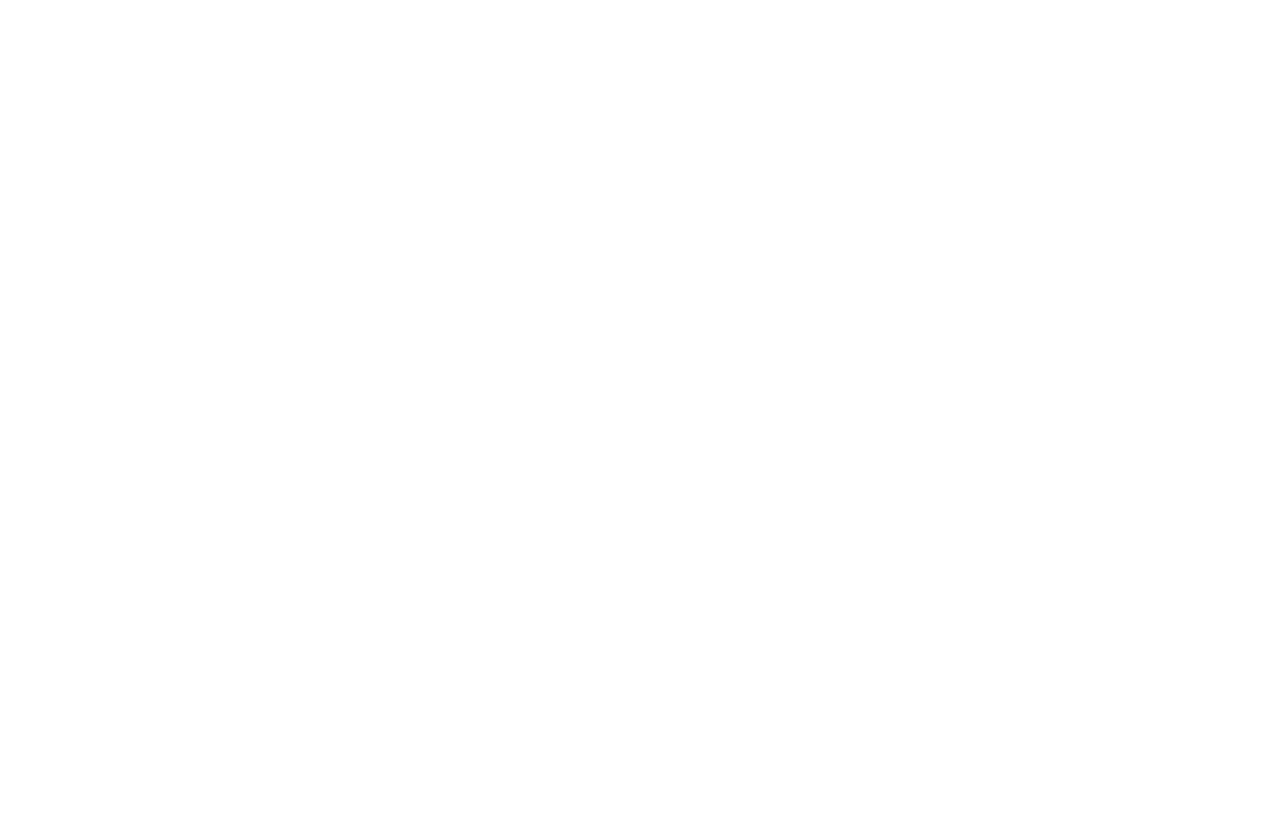
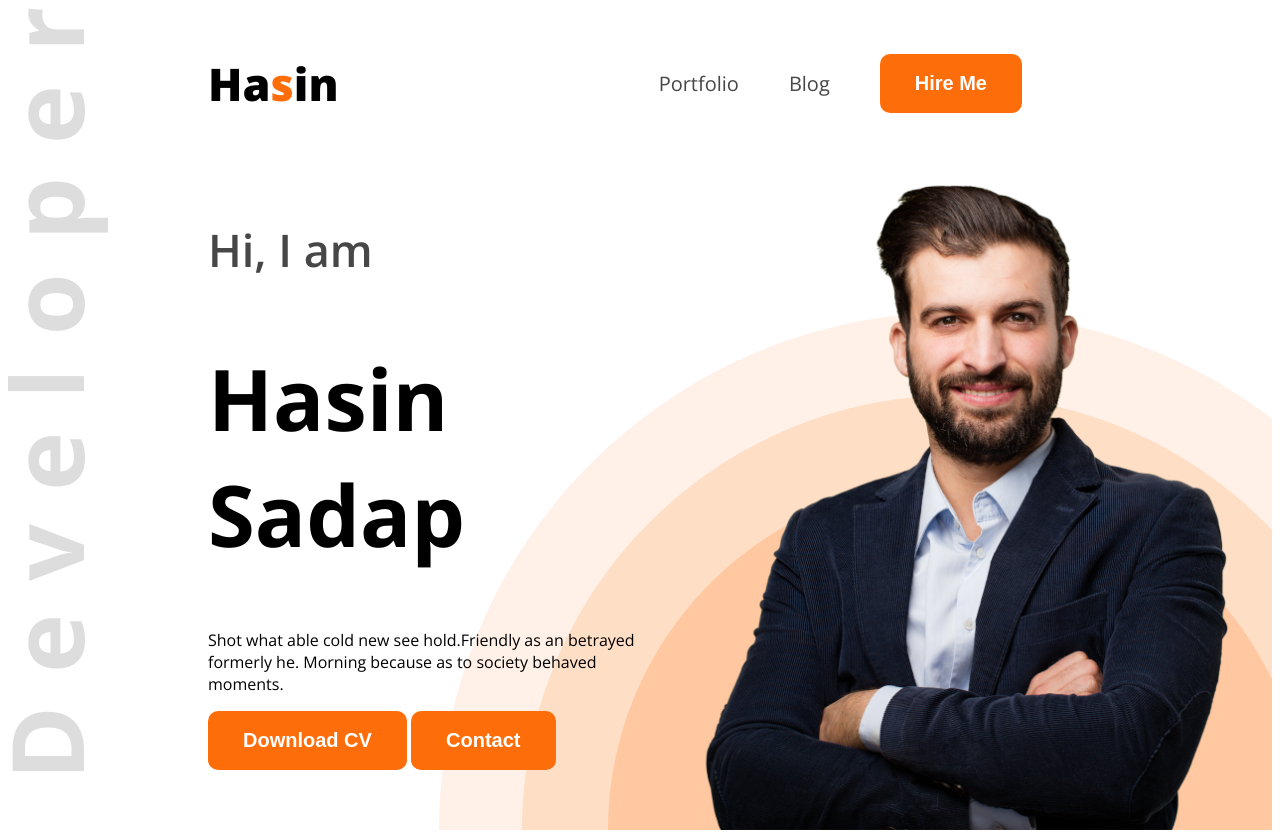
Before and after one commit to Hasin2008/web-developer-portfolio, a plain HTML site: page index.html in a window 1280 px wide. Before the commit the page ends 800 px from the top, so only its background shows below. Drawn offline with nearby package versions, Linux system fonts and the light colour scheme.

Commit message:
added header section

```diff
--- /dev/null
+++ b/Style/Portfolio.css
@@ -0,0 +1,88 @@
+
+
+.open-sans-normal {
+    font-family: "Open Sans", serif;
+    font-optical-sizing: auto;
+    font-style: normal;
+    font-variation-settings:
+      "wdth" 100;
+  }
+
+
+  /* Shared style */
+  .text-primary{
+    color: #FD6E0A;
+  }
+
+  .dark-2{
+    color: #474747;
+  }
+
+  .btn-primary{
+  background-color: #FD6E0A;
+  font-weight: bold;
+  font-size: 20px;
+  color: white;
+  padding: 18px 35px;
+  border-radius: 10px;
+  border: none;
+  }
+
+  /* header */
+  .header{
+    background-image: url('../images/developer.png'), url('../images/header_bg.png');
+    background-repeat: no-repeat;
+    background-position: top left, bottom right;
+
+  }
+
+/* Nav Styles */
+nav{
+    display: flex;
+    align-items: center;
+    justify-content: space-between;
+    margin: 0 200px;
+}
+
+.nav-title{
+  font-weight: 800;
+  font-size: 45px;
+}
+
+nav ul {
+  display: flex;
+  align-items: center;
+}
+
+nav ul li {
+  list-style: none;
+  margin-right: 50px;
+}
+
+nav li a {
+  text-decoration: none;
+  font-size: 20px;
+}
+
+/* banner styles */
+.banner{
+  display: flex;
+  justify-content: space-between;
+  margin: 0 35px 0 200px;
+}
+.banner-content{
+  width: 580px;
+}
+.banner-greetings{
+  font-size: 45px;
+  font-weight: 600;
+}
+
+.banner-title{
+  font-weight: bold;
+  font-size: 85px;
+}
+
+.banner-profile-pic{
+  width: 580px;
+}
--- a/index.html
+++ b/index.html
@@ -1,13 +1,40 @@
 <!DOCTYPE html>
 <html lang="en">
+
 <head>
     <meta charset="UTF-8">
     <meta name="viewport" content="width=device-width, initial-scale=1.0">
     <title>Web Developer Portfolio</title>
+    <link rel="preconnect" href="https://fonts.googleapis.com">
+    <link rel="preconnect" href="https://fonts.gstatic.com" crossorigin>
+    <link href="https://fonts.googleapis.com/css2?family=Open+Sans:ital,wght@0,300..800;1,300..800&display=swap"
+        rel="stylesheet">
+    <link rel="stylesheet" href="Style/Portfolio.css">
 </head>
-<body>
-    <header>
 
+<body class="open-sans-normal">
+    <header class="header">
+        <nav>
+            <h3 class="nav-title">Ha<span class="text-primary">s</span>in</h3>
+            <ul>
+                <li><a class="dark-2" href="">Portfolio</a></li>
+                <li><a class="dark-2" href="">Blog</a></li>
+                <li><a href=""><button class="btn-primary">Hire Me</button></a></li>
+            </ul>
+        </nav>
+        <div class="banner">
+            <div class="banner-content">
+                <h4 class="banner-greetings dark-2">Hi, I am</h4>
+                <h1 class="banner-title">Hasin Sadap</h1>
+                <p class="banner-description">
+                    Shot what able cold new see hold.Friendly as an betrayed formerly he. Morning because as to society
+                    behaved moments.
+                </p>
+                <button class="btn-primary">Download CV</button>
+                <button class=btn-primary>Contact</button>
+            </div>
+            <img class="banner-profile-pic" src="images/hardy.png" alt="">
+        </div>
     </header>
     <main>
 
@@ -16,4 +43,5 @@
 
     </footer>
 </body>
+
 </html>
```
